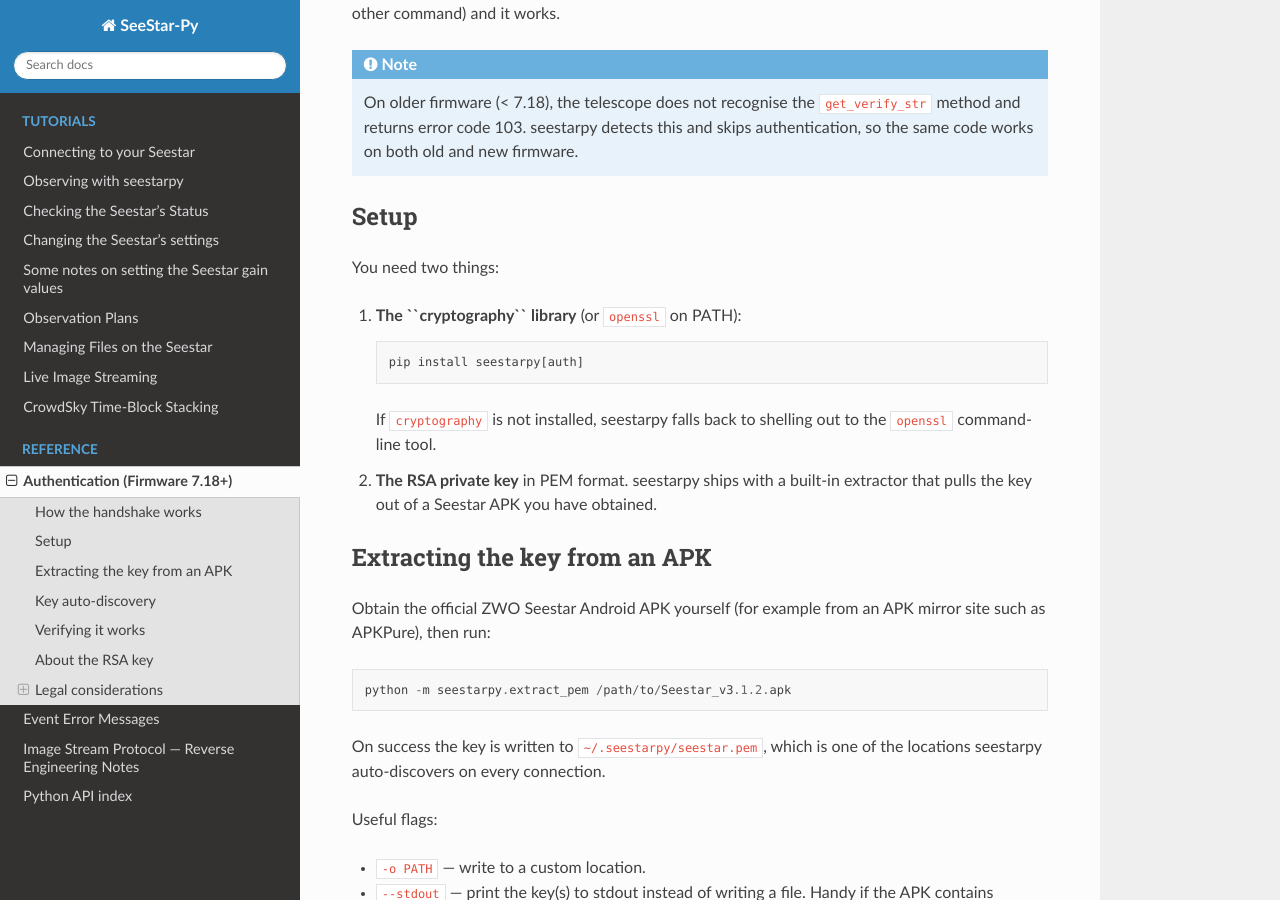
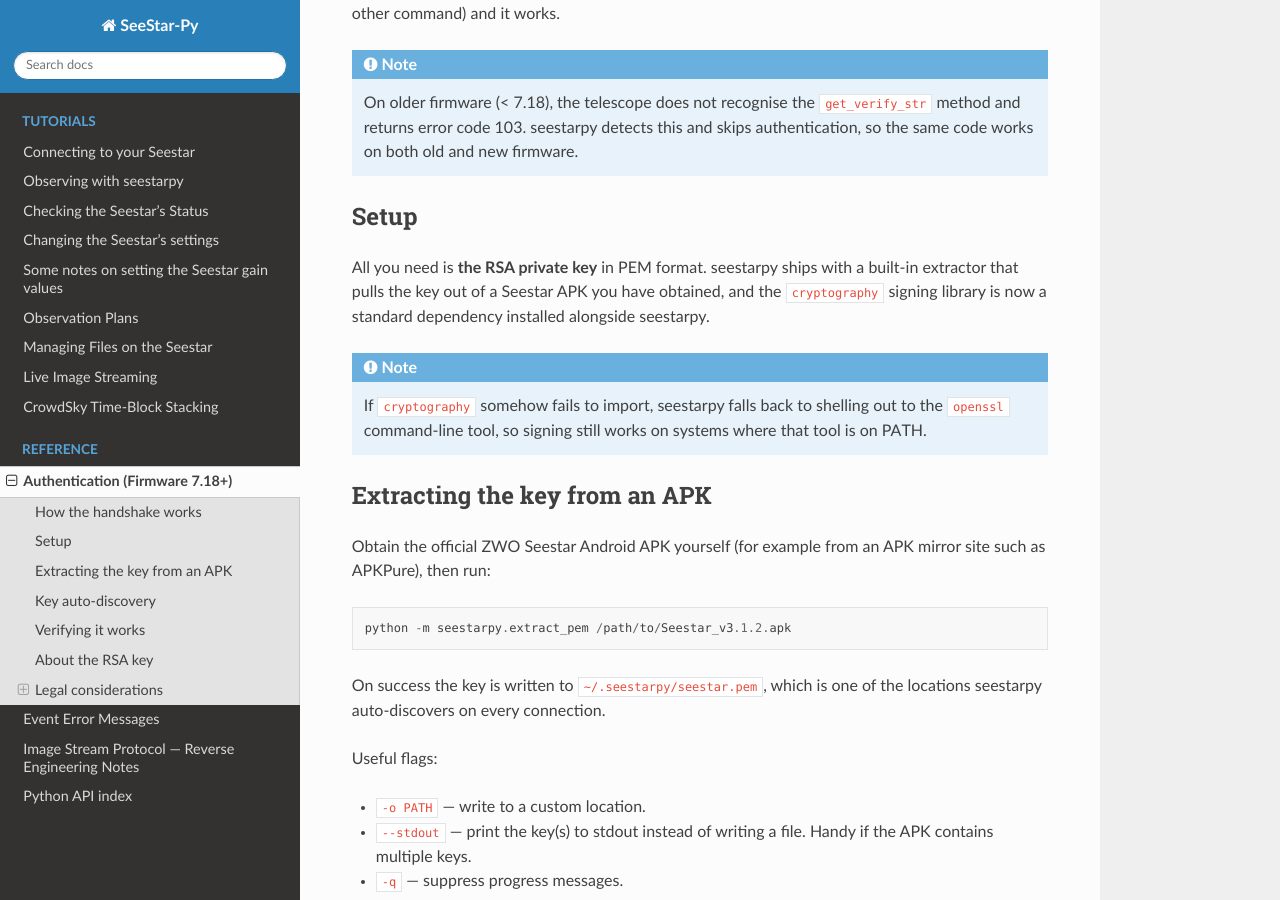
Before and after one commit to astronomyk/seestarpy, a Sphinx documentation site: the page built from docs/info/authentication.rst, in a window 1280 px wide and 900 px high, scrolled down 675 px. Built offline with Sphinx 7.4.7 and the Read the Docs theme 3.1.0, drawn with Linux system fonts in a browser that asks for light colours.

Commit message:
Promote cryptography to a standard dependency
Firmware 7.18+ authentication is now the common case rather than the
exception, so installing it via a separate `seestarpy[auth]` extra is
more friction than benefit. Move `cryptography>=41.0` into the main
`dependencies` list, drop the `auth` optional-dependencies entry, and
remove the duplicate from `dev`.

Update the install snippet on the docs landing page and the
authentication setup page to match. The openssl CLI fallback in
`auth.sign_challenge` stays as a runtime safety net.

Co-Authored-By: Claude Opus 4.7 (1M context) <noreply@anthropic.com>

```diff
--- a/docs/index.rst
+++ b/docs/index.rst
@@ -52,12 +52,6 @@ Installation
 .. code-block:: bash
 
    pip install seestarpy
-
-or if you need the dependencies for the PEM extraction:
-
-.. code-block:: bash
-
-   pip install seestarpy[auth]
 
 Getting started
 ---------------
--- a/docs/info/authentication.rst
+++ b/docs/info/authentication.rst
@@ -44,18 +44,15 @@ All three steps happen behind the scenes.  Your code simply calls
 Setup
 -----
 
-You need two things:
+All you need is **the RSA private key** in PEM format.  seestarpy ships
+with a built-in extractor that pulls the key out of a Seestar APK you
+have obtained, and the ``cryptography`` signing library is now a
+standard dependency installed alongside seestarpy.
 
-1. **The ``cryptography`` library** (or ``openssl`` on PATH)::
-
-      pip install seestarpy[auth]
-
-   If ``cryptography`` is not installed, seestarpy falls back to
-   shelling out to the ``openssl`` command-line tool.
-
-2. **The RSA private key** in PEM format.  seestarpy ships with a
-   built-in extractor that pulls the key out of a Seestar APK you
-   have obtained.
+.. note::
+   If ``cryptography`` somehow fails to import, seestarpy falls back
+   to shelling out to the ``openssl`` command-line tool, so signing
+   still works on systems where that tool is on PATH.
 
 Extracting the key from an APK
 ------------------------------
```
Also changed, not shown: pyproject.toml (+5 -8 lines), 1 other file.
